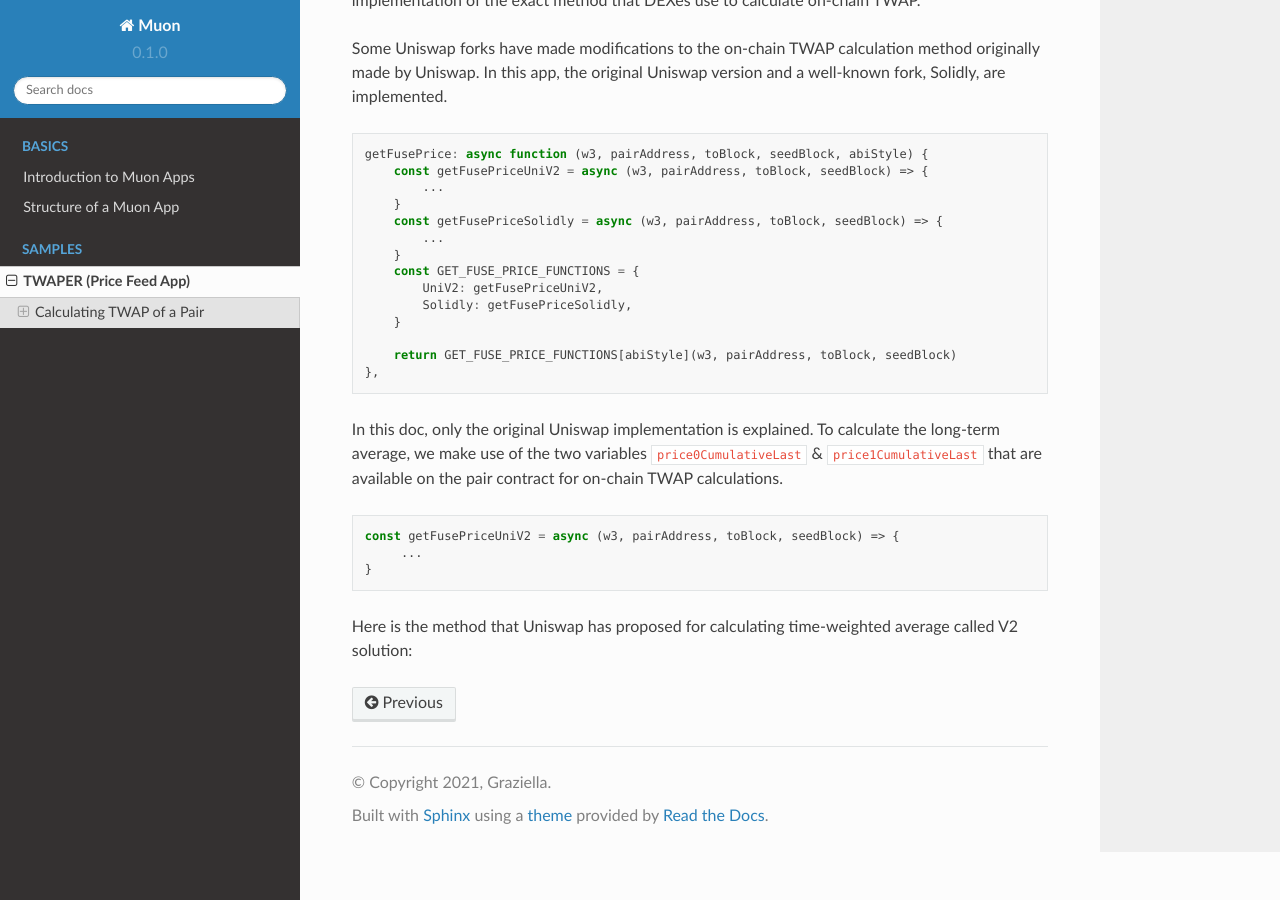
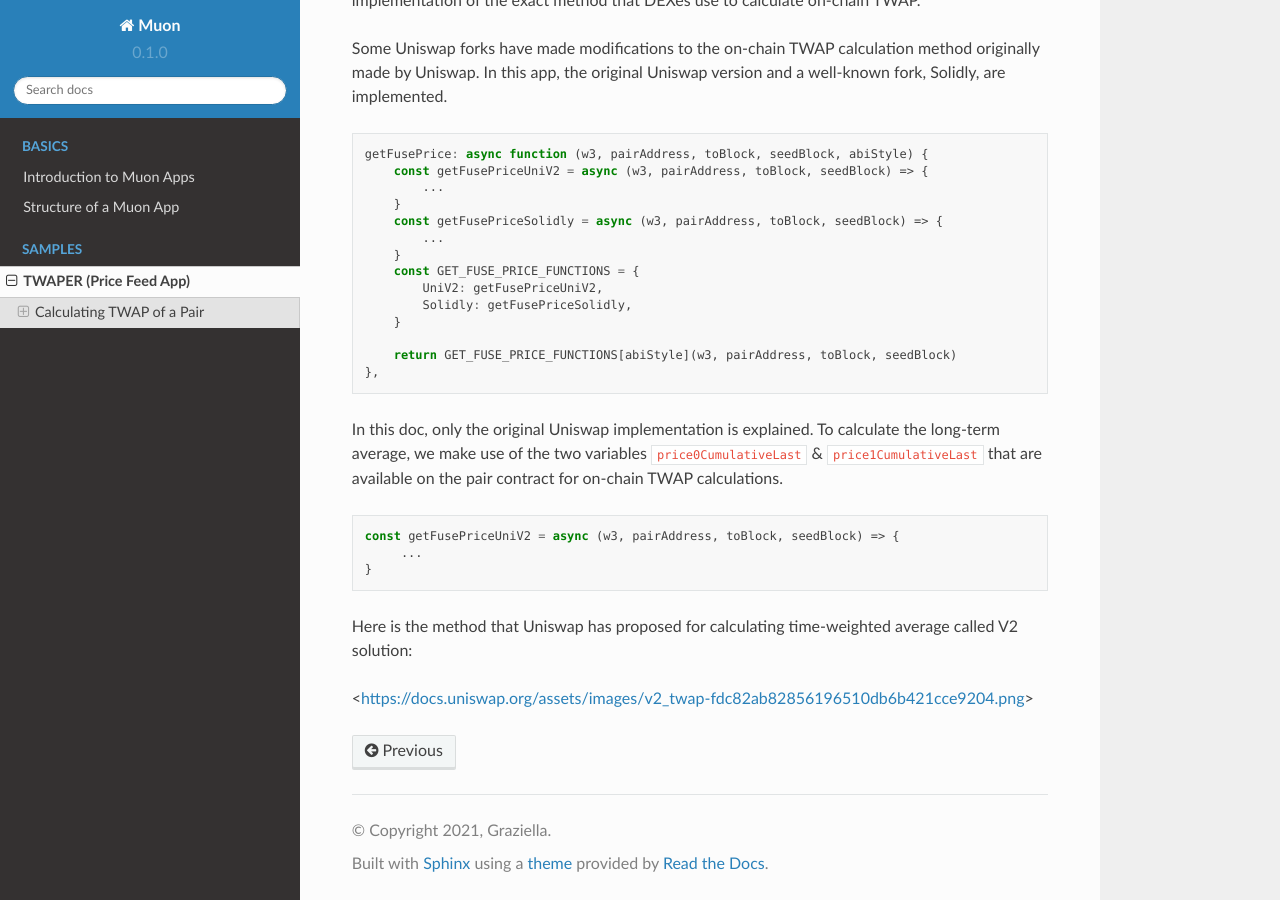
Before and after one commit to abramsymons/rtd-muon, a Sphinx documentation site: the page built from docs/source/twaper.rst, in a window 1280 px wide and 900 px high, scrolled down 5216 px. Built offline with Sphinx 7.4.7 and the Read the Docs theme 2.0.0, drawn with Linux system fonts in a browser that asks for light colours.

Commit message:
Update twaper.rst

```diff
--- a/docs/source/twaper.rst
+++ b/docs/source/twaper.rst
@@ -243,3 +243,5 @@
 Here is the method that Uniswap has proposed for calculating time-weighted average called V2 solution:
 
 .. image::
+
+<https://docs.uniswap.org/assets/images/v2_twap-fdc82ab82856196510db6b421cce9204.png>
```
